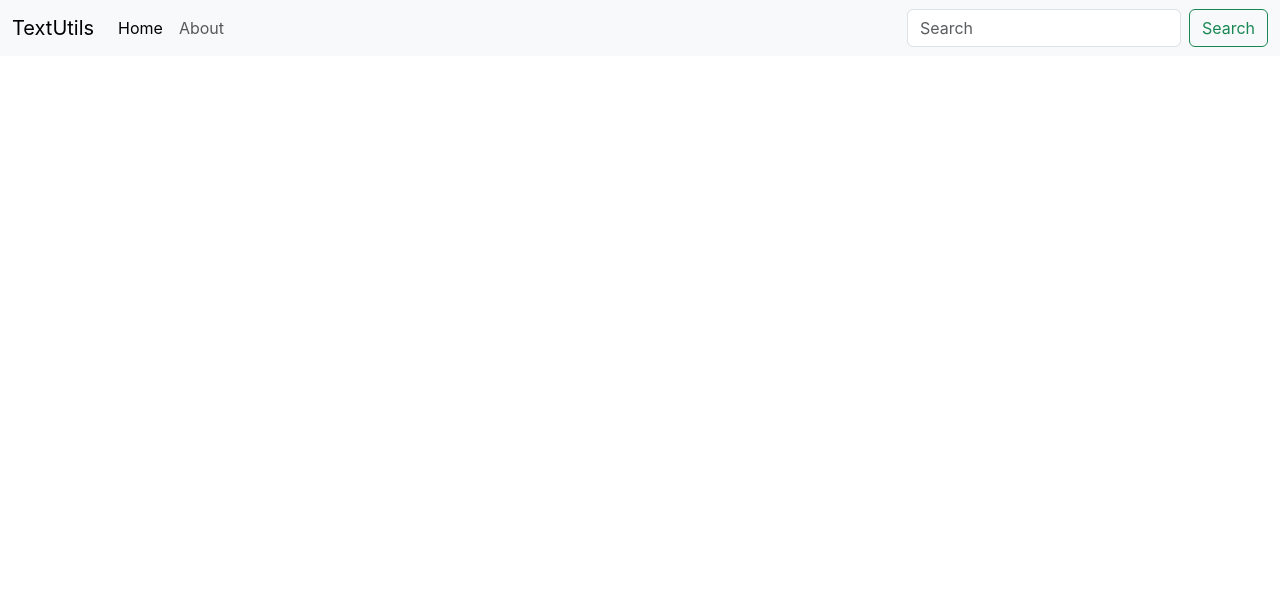
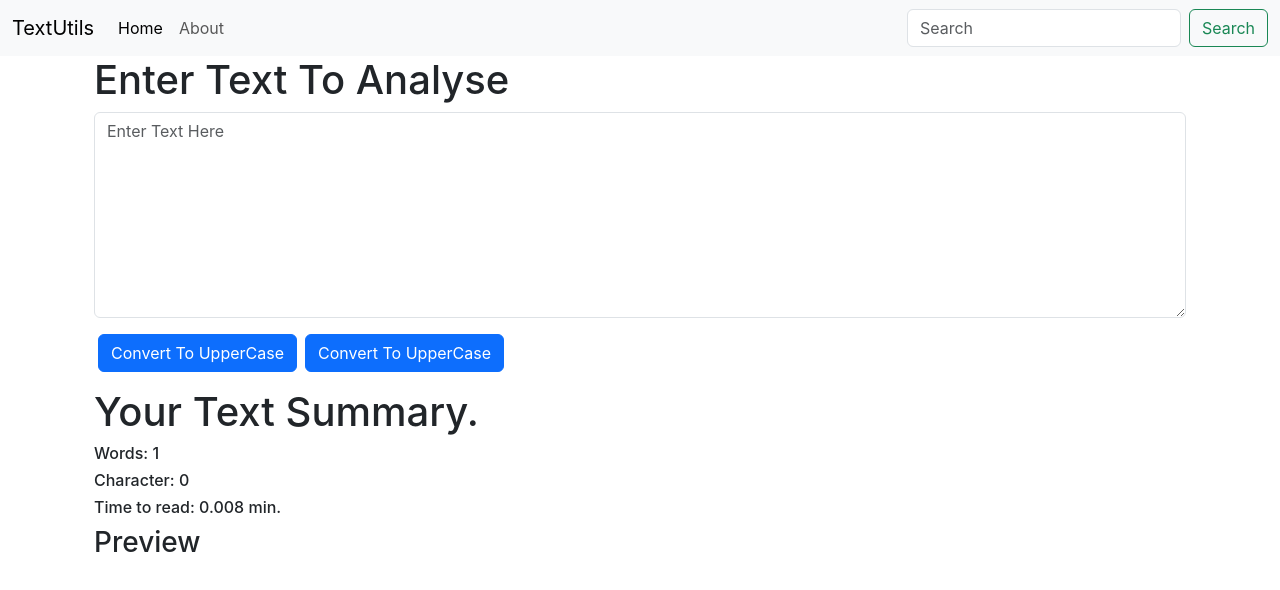
Before and after one commit to jasjeev013/textutils, a React (Create React App) app: page / in a window 1280 px wide. Shown: the top 590 px of the page. Built offline with nearby package versions, Linux system fonts and the light colour scheme.

Commit message:
Adding States Buttons and Text Functions

```diff
--- a/src/App.js
+++ b/src/App.js
@@ -1,5 +1,6 @@
 import './App.css';
 import Navbar from './components/Navbar.js';
+import TextForm from './components/TextForm.js';
 
 
 function App() {
@@ -8,6 +9,9 @@ function App() {
     <>
 
       <Navbar title='TextUtils'/>
+      <div className="container">
+        <TextForm heading="Enter Text To Analyse"/>
+      </div>
     </>
   );
 }
--- a/src/components/TextForm.js
+++ b/src/components/TextForm.js
@@ -0,0 +1,43 @@
+import React,{useState} from 'react'
+
+
+
+export default function TextForm(props) {
+
+    const handleUpClick = () => {
+        let newText = text.toUpperCase();
+        setText(newText);
+    }
+
+    const handleDownClick = () => {
+        let newText = text.toLowerCase();
+        setText(newText);
+    }
+
+    const handleOnChange = (event) => {
+        setText(event.target.value);
+    }
+
+    const [text,setText] = useState('');
+
+    return (
+        <>
+        <div className='container'>
+            <h1>{props.heading}</h1>
+            <div class="mb-3">
+                <textarea class="form-control" id="myBox" rows="8" onChange={handleOnChange} value={text} placeholder='Enter Text Here'></textarea>
+            </div>
+            <button className="btn btn-primary mx-1" onClick={handleUpClick} >Convert To UpperCase</button>
+            <button className="btn btn-primary mx-1" onClick={handleDownClick} >Convert To UpperCase</button>
+        </div>
+        <div className="container my-3">
+            <h1>Your Text Summary.</h1>
+            <h6>Words: {text.split(" ").length}</h6>
+            <h6>Character: {text.length}</h6>
+            <h6>Time to  read: {(0.008 * text.split(" ").length)} min.</h6>
+            <h3>Preview</h3>
+            <p>{text}</p>
+        </div>
+        </>
+    )
+}
```
